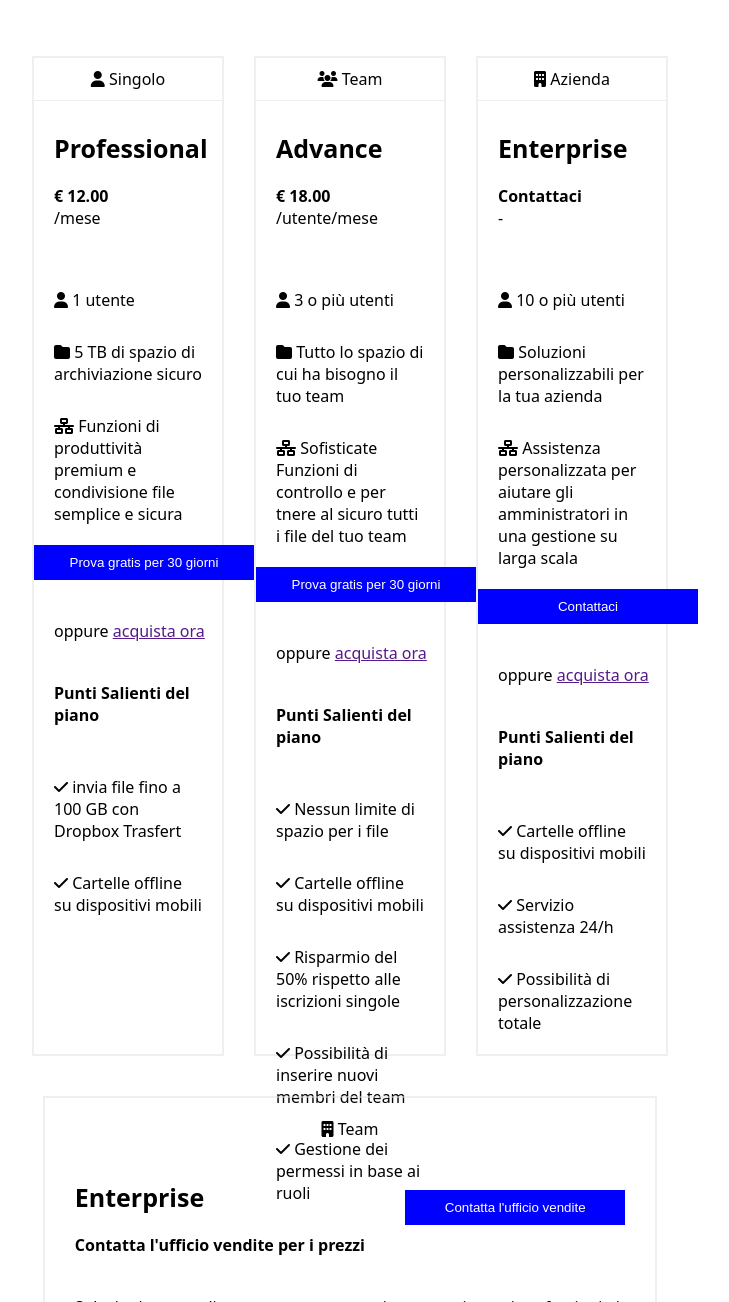
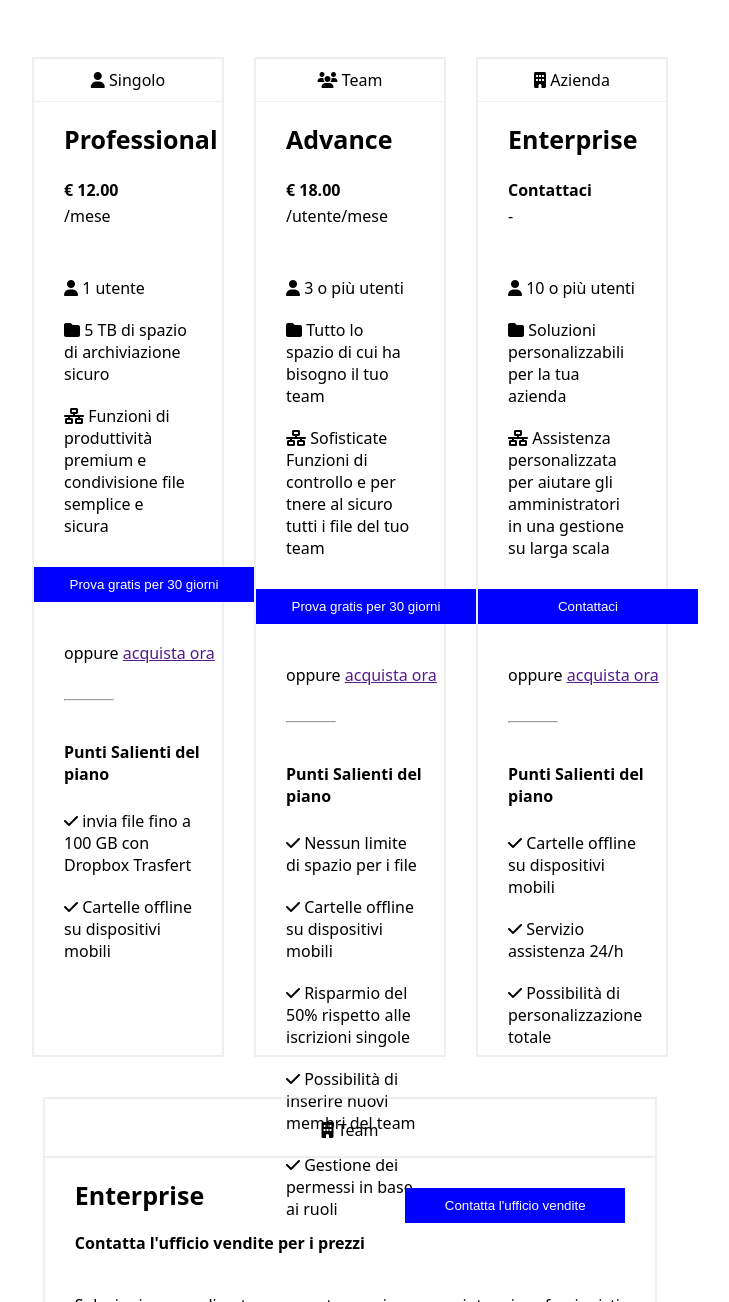
Before and after one commit to Luca-Belardinelli/htmlcss-dropbox, a plain HTML site: page index.html in a window 1280 px wide. Shown: the part 1498-2800 px from the top of the page, without its empty margins (290-1019 px from the left). Drawn offline with Linux system fonts and the light colour scheme.

Commit message:
[adjustments]

```diff
--- a/index.html
+++ b/index.html
@@ -22,6 +22,7 @@
             <ul class="menu">
                 <li>
                     <a class="link" href="">Perchè Dropbox</a>
+                    <div></div>
                 </li>
                 <li>
                     <a class="link" href="">Funzioni</a>
@@ -91,7 +92,9 @@
 
         <!-- piano business -->
 
-        <hr>
+         <hr class="divider">
+
+
         <div class="businessplan">
             <h2>Trova il piano business che fa per te</h2>
               <input type="radio" name="billing" checked>
@@ -115,7 +118,7 @@
 
                 <div class="information">
                  <h3>Professional</h3>
-                 <span> <strong>&#8364; 12.00</strong></span> <br>
+                 <span class="euro"> <strong>&#8364; 12.00</strong></span> <br>
                  <span>/mese</span>
                 </div>
 
@@ -138,9 +141,11 @@
 
                 <p>oppure <a href="">acquista ora</a></p>
 
+                <hr class="dividercard">
+
                 <p><strong> Punti Salienti del piano</strong></p>
 
-                <ul class="space">
+                <ul class="space-2">
                     <li>
                         <i class="fa-solid fa-check"></i> <span> invia file fino a 100
                             GB con Dropbox Trasfert
@@ -164,7 +169,7 @@
                 </div>
                 <div class="information">
                  <h3>Advance</h3>
-                 <span> <strong>&#8364; 18.00</strong></span> <br>
+                 <span class="euro"> <strong>&#8364; 18.00</strong></span> <br>
                  <span>/utente/mese</span>
                 </div>
 
@@ -188,9 +193,11 @@
 
                 <p>oppure <a href="">acquista ora</a></p>
 
+                <hr class="dividercard">
+
                 <p><strong>Punti Salienti del piano</strong></p>
 
-                <ul class="space">
+                <ul class="space-2">
                     <li>
                         <i class="fa-solid fa-check"></i> <span>Nessun limite di spazio per i file </span>
                     </li>
@@ -223,7 +230,7 @@
 
                 <div class="information">
                  <h3>Enterprise</h3>
-                 <span> <strong>Contattaci</strong></span> <br>
+                 <span class="euro"> <strong>Contattaci</strong></span> <br>
                  <span>-</span>
                 </div>
 
@@ -246,9 +253,11 @@
 
                 <p>oppure <a href="">acquista ora</a></p>
 
+                <hr class="dividercard">
+
                 <p><strong>Punti Salienti del piano</strong></p>
 
-                <ul class="space">
+                <ul class="space-2">
                     <li>
                         <i class="fa-solid fa-check"></i> <span> Cartelle offline su dispositivi
                             mobili
@@ -435,9 +444,11 @@
 
 
         <div class="world">
-            <hr>
-            <i class="fa-solid fa-globe"></i> <span>Italiano &#9206;</span>
-          </div>
+            <hr class="riga">
+            <div class="hr">
+             <i class="fa-solid fa-globe"></i> <span>Italiano &#9206;</span>
+           </div>
+         </div>
 
 
 
--- a/repo/css/style.css
+++ b/repo/css/style.css
@@ -43,6 +43,11 @@
 
     .menu li{
         margin-left: 20px;
+        border-bottom:1px solid white ;
+    }
+
+    .menu li:hover{
+        border-color:  blue;
     }
 
     .menu a{
@@ -119,8 +124,11 @@
 
 /* piano business */
 
-hr{
+
+.divider{
     margin-top: 200px;
+    border: 1px solid;
+    color: rgb(234, 231, 231);
 }
 
 .businessplan{
@@ -177,20 +185,19 @@ hr{
 
 .information{
     text-align: left;
-    padding-top: 30px;
-    padding-left: 20px;
-    padding-bottom: 10px;
+    padding-top: 20px;
+    padding-left: 30px;
+}
 
+.euro{
+    line-height: 1.8em;
 }
 
 
-.euro{
-    padding-bottom: 10px;
-}
 
 .tabelle p{
     text-align: left;
-    padding-left: 20px;
+    padding-left: 30px;
     padding-top: 40px;
 }
 
@@ -200,16 +207,31 @@ ul{
 }
 
 .tabelle li{
-  padding-top: 30px;
+  padding-top: 20px;
 }
 
 
 .space{
     text-align: left;
-    padding: 20px;
+    padding: 30px;
 
 
 }
+
+.dividercard{
+    width: 50px;
+    margin-top: 35px;
+    margin-left: 30px;
+
+}
+
+
+.space-2{
+    text-align: left;
+    padding-top: 5px;
+    margin-left: 10px;
+}
+
 
 .prova{
     background-color: blue;
@@ -251,7 +273,7 @@ h3{
     width: 48%;
     height: 300px;
     border: solid 2px rgba(226, 225, 225, 0.529);
-    padding:20px 30px;
+    padding:20px 0;
 
 
 }
@@ -260,16 +282,26 @@ h3{
     display: flex;
     align-items: center;
     justify-content: space-between;
+    padding-top: 20px;
+    padding-left: 30px;
+    padding-right: 30px;
+    padding-bottom: 0px;
 }
 
 
 #palazzo{
     text-align: center;
-    padding-bottom: 40px;
+    padding-bottom: 15px;
+    border-bottom: 2px solid  rgba(226, 225, 225, 0.529);
 }
 
 .soluzioni{
     padding-top: 40px;
+}
+
+.tabellaseparata p {
+    padding-left: 30px;
+    padding-right: 30px;
 }
 
 
@@ -355,6 +387,7 @@ h3{
 
 
 
+
 /* footer */
 
 
@@ -376,7 +409,7 @@ footer{
 
 
 .column{
-    width: 10%;
+    width: 11%;
 }
 
 .listafinale li{
@@ -392,6 +425,16 @@ footer{
 
 .world{
     color: white;
-    padding-left: 400px;
+    padding-left: 280px;
     padding-bottom: 50px;
+    padding-top: 50px;
 }
+
+
+.riga{
+    width: 150px;
+}
+
+.hr{
+    padding-top: 40px;
+}
```
